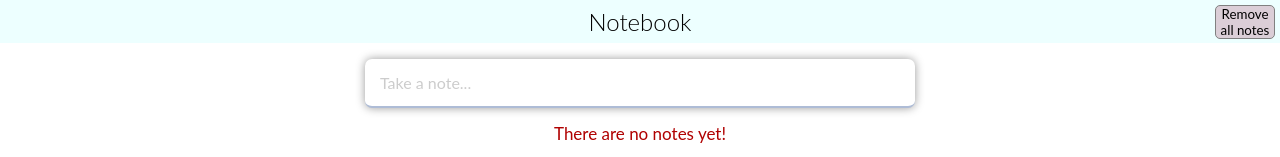
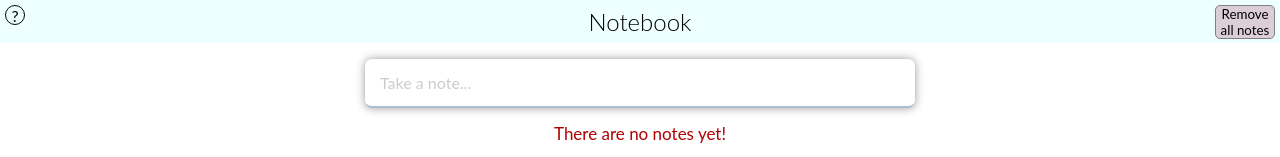
Before and after one commit to Slab3/notebook-react-ts, a React (Create React App) app: page / in a window 1280 px wide. Shown: the top 157 px of the page. Built offline with nearby package versions, Linux system fonts and the light colour scheme.

Commit message:
Added tooltip with usage hints.

```diff
--- a/package.json
+++ b/package.json
@@ -10,6 +10,7 @@
     "@types/node": "^12.19.16",
     "@types/react": "^17.0.1",
     "@types/react-dom": "^17.0.0",
+    "browserslist": "^4.16.7",
     "node-sass": "^5.0.0",
     "react": "^17.0.1",
     "react-dom": "^17.0.1",
--- a/src/components/Common/Modal/Modal.tsx
+++ b/src/components/Common/Modal/Modal.tsx
@@ -1,5 +1,4 @@
 import React from 'react';
-// import '../../../styles/_modal.scss';
 
 interface IModal {
   isActive: boolean
--- /dev/null
+++ b/src/components/Common/Tooltip/Tooltip.module.scss
@@ -0,0 +1,36 @@
+.tooltip {
+  position: absolute;
+  top: 5px;
+  left: 5px;
+  display: inline-block;
+  border: 1px solid black;
+  border-radius: 50%;
+  width: 20px;
+  height: 20px;
+  text-align: center;
+  ul {
+    li {
+      list-style: square inside;
+    }
+  }
+  &:hover {
+    background-color: #e7e7e7;
+  }
+}
+
+.tooltip .tooltiptext {
+  visibility: hidden;
+  width: 220px;
+  background-color: rgba(13, 12, 30, 0.7);
+  color: #fff;
+  text-align: left;
+  border-radius: 6px;
+  padding: 5px;
+
+  position: absolute;
+  z-index: 1;
+}
+
+.tooltip:hover .tooltiptext {
+  visibility: visible;
+}
--- /dev/null
+++ b/src/components/Common/Tooltip/Tooltip.tsx
@@ -0,0 +1,23 @@
+import React from 'react';
+import styles from './Tooltip.module.scss';
+
+export default function Tooltip () {
+  return (
+    <div className={styles.tooltip}>?
+      <ul>
+        <span className={styles.tooltiptext}>
+          <ul>
+            Usage hints:
+            <hr/>
+            <li>To delete a note description item, press the "backspace" key. If item empty - it will be removed.</li>
+            <li>
+              To upload a text file and write it into the description of the note, you need to drag and drop the file
+              inside the block that is highlighted with a white border, or click on this block, and select the text
+              file.
+            </li>
+          </ul>
+        </span>
+      </ul>
+    </div>
+  )
+}
--- a/src/components/index.tsx
+++ b/src/components/index.tsx
@@ -9,6 +9,7 @@ import DateField from './Common/DateField/DateField';
 // new
 import Modal from './Common/Modal/Modal'
 import InputUpload from './Common/InputUpload/InputUpload'
+import Tooltip from './Common/Tooltip/Tooltip'
 
 
 export {
@@ -23,4 +24,5 @@ export {
   //new
   Modal,
   InputUpload,
+  Tooltip,
 }
--- a/src/page/Home/Home.tsx
+++ b/src/page/Home/Home.tsx
@@ -3,6 +3,7 @@ import NotesProvider  from "../../context/notes";
 import Content from "../../components/Common/Content";
 
 import '../../styles/main.scss';
+import Tooltip from "../../components/Common/Tooltip/Tooltip";
 
 function App() {
 
@@ -11,6 +12,8 @@ function App() {
         <header className="header">
           <h2>Notebook</h2>
         </header>
+        <Tooltip />
+
         <section className="container main-section">
           <NotesProvider>
             <Content /> {/*all notes and button*/}
```
Also changed, not shown: src/styles/_page.scss (line endings or trailing spaces), 1 other file (tests, documents, lock files or other folders).
